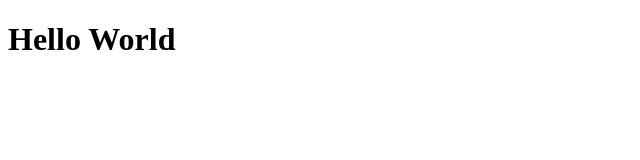
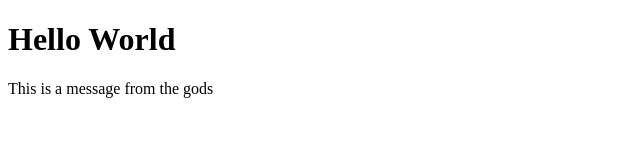
Before and after one commit to AaryanShrestha101/Demo1, a plain HTML site: page index.html in a window 1280 px wide. Shown: the whole page, without its empty margins (0-640 px from the left). Drawn offline with Linux system fonts and the light colour scheme.

Commit message:
Update index.html

```diff
--- a/index.html
+++ b/index.html
@@ -9,6 +9,7 @@
 
 <body>
     <h1>Hello World</h1>
+    <p>This is a message from the gods</p>
 </body>
 
 </html>
```
